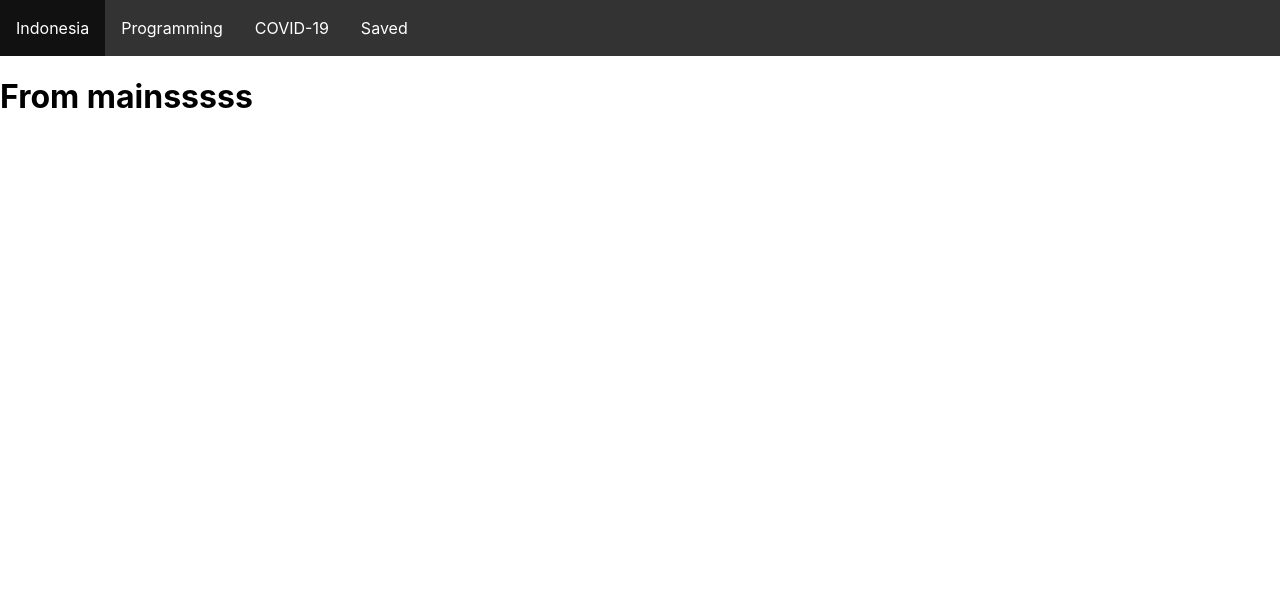
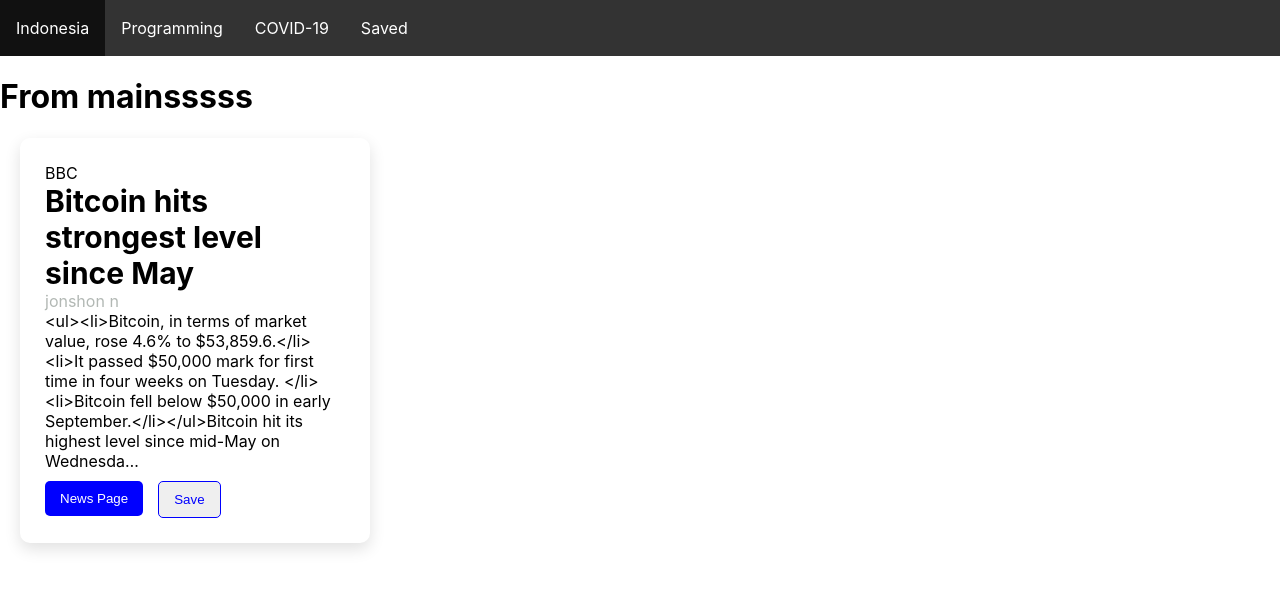
Before and after one commit to stephanusfelix/news-app, a React (Create React App) app: page / in a window 1280 px wide. Shown: the top 590 px of the page. Built offline with nearby package versions, Linux system fonts and the light colour scheme.

Commit message:
FEL CRD LA layout atomic

```diff
--- /dev/null
+++ b/src/components/NewsCard.jsx
@@ -0,0 +1,29 @@
+import React from "react";
+import { ButtonGroup, Desc, Source, Title, Writer } from "./newscard/index.js";
+const Navbar = (props) => {
+  const data = props.data;
+  const style = {
+    width: "300px",
+    padding: "25px",
+    boxShadow: "rgba(0, 0, 0, 0.12) 0px 6px 16px 0px",
+    borderRadius: "10px",
+    margin: "20px",
+    overflow:'hidden'
+  };
+  const save= ()=>{
+    console.log('masuk')
+  }
+  return (
+    <>
+      <div style={style}>
+        <Source source={data.source} />
+        <Title title={data.title} />
+        {data.writer ? <Writer writer={data.writer} /> : <></>}
+        <Desc desc={data.desc} />
+        <ButtonGroup url={data.url} save={save}/>
+      </div>
+    </>
+  );
+};
+
+export default Navbar;
--- /dev/null
+++ b/src/components/newscard/Button.jsx
@@ -0,0 +1,50 @@
+import React from "react";
+function Button(props) {
+  const buttonCustom = () => {
+    if (props.url) {
+      return (
+        <>
+          <button
+            style={style1}
+            onClick={() => {
+              window.open(props.url);
+            }}
+          >
+            News Page
+          </button>
+        </>
+      );
+    } else {
+        console.log(props)
+      return (
+        <>
+          <button onClick={props.save} style={style2}>Save</button>
+        </>
+      );
+    }
+  };
+  const style = {
+    cursor: "pointer",
+    borderRadius: "5px",
+    padding: "10px 15px",
+    margin:'10px 15px 0 0'
+  };
+  const style1 = {
+    ...style,
+    backgroundColor: "blue",
+    border: "none",
+    color: "white",
+  };
+  const style2 = {
+      ...style,
+      border: '1px solid blue',
+      color: 'blue'
+  };
+  return (
+    <>
+      <div>{buttonCustom()}</div>
+    </>
+  );
+}
+
+export default Button;
--- /dev/null
+++ b/src/components/newscard/ButtonGroup.jsx
@@ -0,0 +1,17 @@
+import React from "react";
+import Button from './Button'
+function ButtonGroup(props){
+  const style = {
+    display: 'flex'
+  }
+  return (
+    <>
+      <div style={style}>
+          <Button url={props.url}/>
+          <Button save={props.save}/>
+      </div>
+    </>
+  );
+};
+
+export default ButtonGroup;
--- /dev/null
+++ b/src/components/newscard/Desc.jsx
@@ -0,0 +1,12 @@
+import React from "react";
+function Desc(props){
+  return (
+    <>
+      <div>
+          <div>{props.desc}</div>
+      </div>
+    </>
+  );
+};
+
+export default Desc;
--- /dev/null
+++ b/src/components/newscard/Source.jsx
@@ -0,0 +1,14 @@
+import React from "react";
+function Source(props){
+  const style = {
+  }
+  return (
+    <>
+      <div>
+          <div style={style}>{props.source}</div>
+      </div>
+    </>
+  );
+};
+
+export default Source;
--- /dev/null
+++ b/src/components/newscard/Title.jsx
@@ -0,0 +1,16 @@
+import React from "react";
+function Title(props){
+  const style={
+    fontSize:'30px',
+    fontWeight:'bolder'
+  }
+  return (
+    <>
+      <div>
+          <div style={style}>{props.title}</div>
+      </div>
+    </>
+  );
+};
+
+export default Title;
--- /dev/null
+++ b/src/components/newscard/Writer.jsx
@@ -0,0 +1,15 @@
+import React from "react";
+function Writer(props){
+  const style={
+    color:'#b2b8b4'
+  }
+  return (
+    <>
+      <div>
+          <div style={style}>{props.writer}</div>
+      </div>
+    </>
+  );
+};
+
+export default Writer;
--- /dev/null
+++ b/src/components/newscard/index.js
@@ -0,0 +1,7 @@
+import ButtonGroup from "./ButtonGroup";
+import Desc from "./Desc";
+import Source from './Source'
+import Title from "./Title";
+import Writer from "./Writer";
+
+export {ButtonGroup,Desc,Source,Title,Writer};
--- a/src/pages/main.js
+++ b/src/pages/main.js
@@ -1,10 +1,19 @@
 import React from "react";
 import {useParams } from 'react-router-dom';
+import NewsCard from "../components/NewsCard";
 function Main(props) {
     const { category } = useParams()
+    const data = {
+        source: 'BBC',
+        title: 'Bitcoin hits strongest level since May',
+        writer: 'jonshon n',
+        desc: '<ul><li>Bitcoin, in terms of market value, rose 4.6% to $53,859.6.</li><li>It passed $50,000 mark for first time in four weeks on Tuesday. </li><li>Bitcoin fell below $50,000 in early September.</li></ul>Bitcoin hit its highest level since mid-May on Wednesda…',
+        url: 'https://techncruncher.blogspot.com/2021/10/bitcoin-hits-strongest-level-since-may.html"',
+    };
     return(
         <>
         <h1>From mainsssss {category}</h1>
+        <NewsCard data={data}/>
         </>
     )
 }
```
